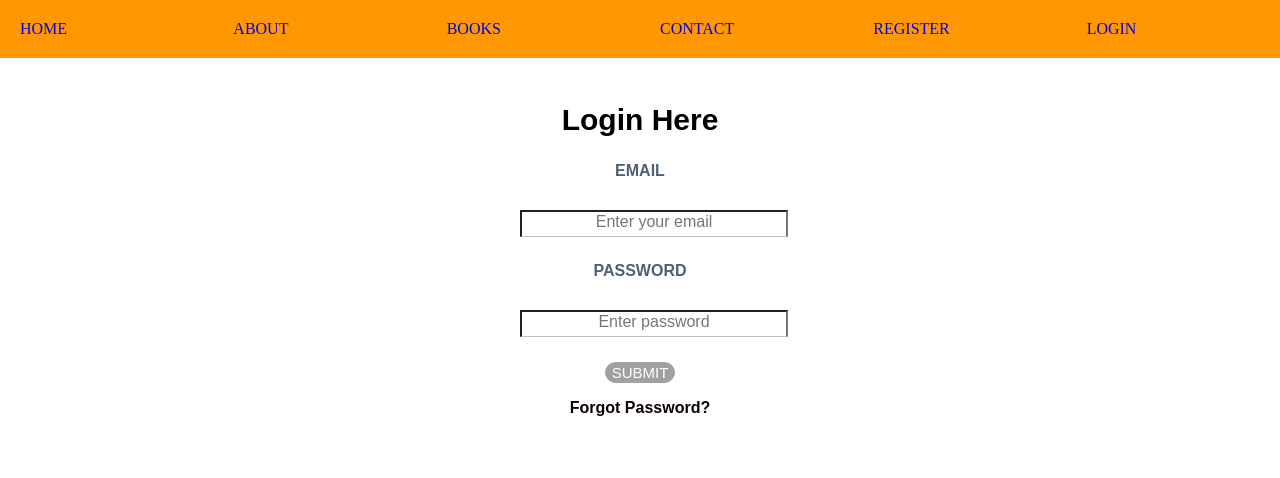
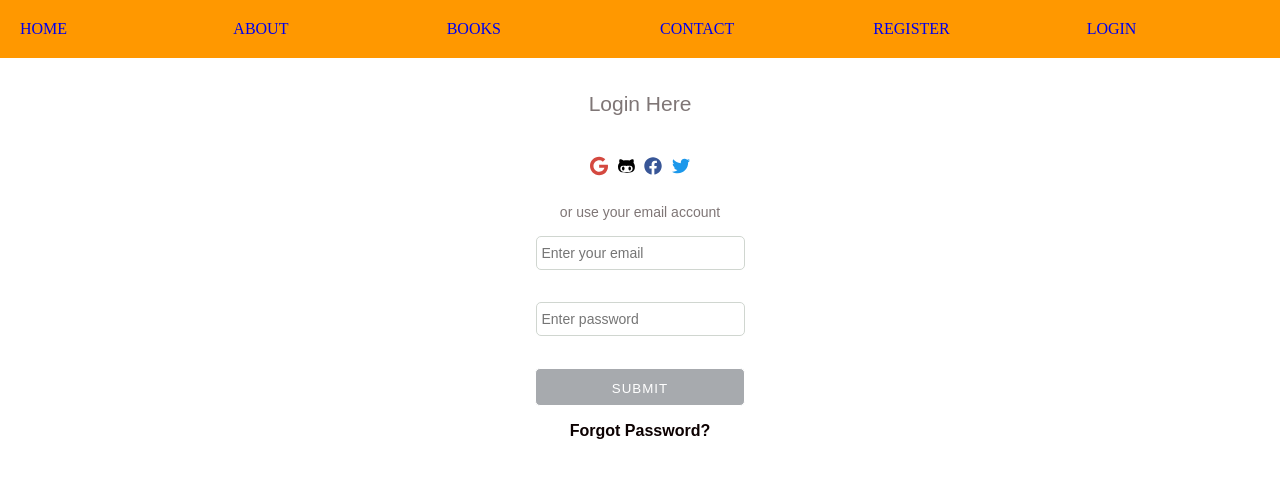
Before and after one commit to Paul-js-hub/reactjs-books-app, a React (Create React App) app: page /login in a window 1280 px wide. Shown: the top 478 px of the page. Built offline with nearby package versions, Linux system fonts and the light colour scheme.

Commit message:
styled social icons
styled register and login components

```diff
--- a/src/components/Login/index.js
+++ b/src/components/Login/index.js
@@ -2,6 +2,14 @@ import React, { Component } from 'react';
 import axios from 'axios';
 import '../Register/index';
 import './login.css';
+import { Link } from "react-router-dom";
+import {
+    faGithubAlt,
+    faGoogle,
+    faFacebook,
+    faTwitter
+} from '@fortawesome/free-brands-svg-icons';
+import { FontAwesomeIcon } from "@fortawesome/react-fontawesome";
 
 export class Login extends Component {
     state = {
@@ -27,18 +35,19 @@ export class Login extends Component {
     }
     render() {
         return (
-            <div className="content">
-                <div className="form">
-                    <h2>Login Here</h2>
-                    <label>
-                        <span>Email</span>
-                        <input name="email" placeholder="Enter your email" type="text" onChange={(e) => this.onChange(e)} />
-                    </label>
-                    <label>
-                        <span>Password</span>
-                        <input name="password" placeholder="Enter password" type="password" onChange={(e) => this.onChange(e)} />
-                    </label>
-                    <button className="submit" type="button" onClick={this.onSubmit}>Submit</button>
+            <div className="form-container">
+                <div className="form-user-details">
+                    <h1 className="header-tag">Login Here</h1>
+                    <div className="social-container">
+                        <Link><FontAwesomeIcon icon={faGoogle} className="google-icon" /></Link>
+                        <Link><FontAwesomeIcon icon={faGithubAlt} className="github-icon" /></Link>
+                        <Link><FontAwesomeIcon icon={faFacebook} className="facebook-icon" /></Link>
+                        <Link><FontAwesomeIcon icon={faTwitter} className="twitter-icon" /></Link>
+                    </div>
+                    <span className="email-span">or use your email account</span>
+                    <input className="form-input" name="email" placeholder="Enter your email" type="text" onChange={(e) => this.onChange(e)} />
+                    <input className="form-input" name="password" placeholder="Enter password" type="password" onChange={(e) => this.onChange(e)} />
+                    <button className="submit-btn" onClick={this.onSubmit}>Submit</button>
                     <p className="forgot-pass">Forgot Password?</p>
                 </div>
             </div>
--- a/src/components/Login/login.css
+++ b/src/components/Login/login.css
@@ -1,62 +1,3 @@
-.form {
-    padding: 20px 20px;
-    font-family: sans-serif;
-}
-
-.content {
-    text-align: center;
-}
-
-h2 {
-    width: 100%;
-    font-size: 30px;
-}
-
-label {
-    display: block;
-    text-align: center;
-    width: 260px;
-    margin: 25px auto;
-}
-
-span {
-    font-size: 16px;
-    font-weight: 600;
-    color: #505f75;
-    text-transform: uppercase;
-}
-
-input {
-    display: block;
-    width: 100%;
-    height: 100%;
-    font-size: 16px;
-    margin-top: 30px;
-    padding-bottom: 5px;
-    border-bottom: 1px solid rgba(109, 93,93,0.4);
-    text-align: center;
-}
-
-input[type="password"] {
-    margin-left: 10px;
-}
-
-button.submit {
-    margin: 0 auto;
-    color: #fff;
-    font-size: 15px;
-    background: rgb(161, 159, 159);
-    border: 1px solid rgb(161, 159, 159);
-    border-radius: 30px;
-    cursor: pointer;
-    text-transform: uppercase;
-    outline: none;
-}
-
-button.submit:hover{
-    background-color: rgb(19, 16, 16);
-    outline: none;
-}
 
 p.forgot-pass {
     font-weight: 600;
--- a/src/components/Register/index.js
+++ b/src/components/Register/index.js
@@ -23,7 +23,7 @@ class Register extends Component {
 
   onSubmit = () => {
     const { email, password } = this.state;
-    axios.post(process.env.REACT_APP_API_URL +'/register', { email, password }, {
+    axios.post(process.env.REACT_APP_API_URL + '/register', { email, password }, {
       headers: {
         "Content-type": "application/json; charset=UTF-8"
       },
@@ -32,18 +32,21 @@ class Register extends Component {
 
   render() {
     return (
-        <div class="form-container">
-          <h1 className="header-registration">Register for an account</h1>
+      <div className="form-container">
+        <div className="form-user-details">
+          <h1 className="header-tag">Register for an Account</h1>
           <div className="social-container">
-          <Link><FontAwesomeIcon icon={faGoogle} style={{ color: 'red' }} className="google-icon" /></Link>
-          <Link><FontAwesomeIcon icon={faGithubAlt} style={{ color: 'gray' }} className="github-icon"/></Link>
-          <Link><FontAwesomeIcon icon={faFacebook} style={{ color: 'blue' }} className="facebook-icon"/></Link>
-          <Link><FontAwesomeIcon icon={faTwitter} style={{ color: 'light-blue' }} className="twitter-icon"/></Link>
+            <Link><FontAwesomeIcon icon={faGoogle} className="google-icon" /></Link>
+            <Link><FontAwesomeIcon icon={faGithubAlt} className="github-icon" /></Link>
+            <Link><FontAwesomeIcon icon={faFacebook} className="facebook-icon" /></Link>
+            <Link><FontAwesomeIcon icon={faTwitter} className="twitter-icon" /></Link>
           </div>
-          <input class="form-input" name="email" placeholder="Enter your email" type="text" onChange={(e) => this.onChange(e)} />
-          <input class="form-input" name="password" placeholder="Enter password" type="password" onChange={(e) => this.onChange(e)} />
-          <button className="sumbit-btn" onClick={this.onSubmit}>Register</button>
+          <span className="email-span">or use your email for registration</span>
+          <input className="form-input" name="email" placeholder="Enter your email" type="text" onChange={(e) => this.onChange(e)} />
+          <input className="form-input" name="password" placeholder="Enter password" type="password" onChange={(e) => this.onChange(e)} />
+          <button className="submit-btn" onClick={this.onSubmit}>Register</button>
         </div>
+      </div>
     );
   }
 }
--- a/src/components/Register/register.css
+++ b/src/components/Register/register.css
@@ -5,7 +5,15 @@
   align-items: center;
 }
 
-h1.header-registration {
+.form-user-details{
+  padding: 20px 20px;
+  font-family: sans-serif;
+  display: flex;
+  flex-direction: column;
+  align-items: center;
+}
+
+h1.header-tag {
   font-weight: 300;
   color: #7f7676;
   font-size: 21px;
@@ -20,20 +28,70 @@ input.form-input {
   height: 30px;
   border-radius: 5px;
   outline: none;
+  margin: 16px 0;
 }
 
-button.sumbit-btn {
+button.submit-btn {
   height: 38px;
-  margin-top: 32px;
-  margin-left: 8px;
+  margin-top: 16px;
   width: 210px;
   border-radius: 5px;
   border: 1px solid;
   background: hsl(221, 4%, 67%);
-  color: white;
+  color:#ffffff;
   cursor: pointer;
+  letter-spacing: 1px;
+  text-transform: uppercase;
+  padding: 12px 45px;
+  transition: transform 80ms ease-in;
 }
 
-button.sumbit-btn:focus{
+button.submit-btn:active {
+  transform: scale(0.95);
+}
+
+button.submit-btn:focus{
   outline: none;
 }
+
+.social-container {
+  margin: 16px 0;
+}
+
+.google-icon{
+  color: #D44940;
+  margin: 0 5px;
+  height: 40px;
+  width: 40px;
+  font-size: 18px;
+}
+
+.github-icon{
+  color: #000000;
+  margin: 0 5px;
+  height: 40px;
+  width: 40px;
+  font-size: 18px;
+}
+
+.facebook-icon{
+  color: #385697;
+  margin: 0 5px;
+  height: 40px;
+  width: 40px;
+  font-size: 18px;
+}
+
+.twitter-icon{
+  color: #1C98EB;
+  margin: 0 5px;
+  height: 40px;
+  width: 40px;
+  font-size: 18px;
+}
+
+.email-span{
+  font-weight: 300;
+  color: #7f7676;
+  font-size: 14px;
+}
```
